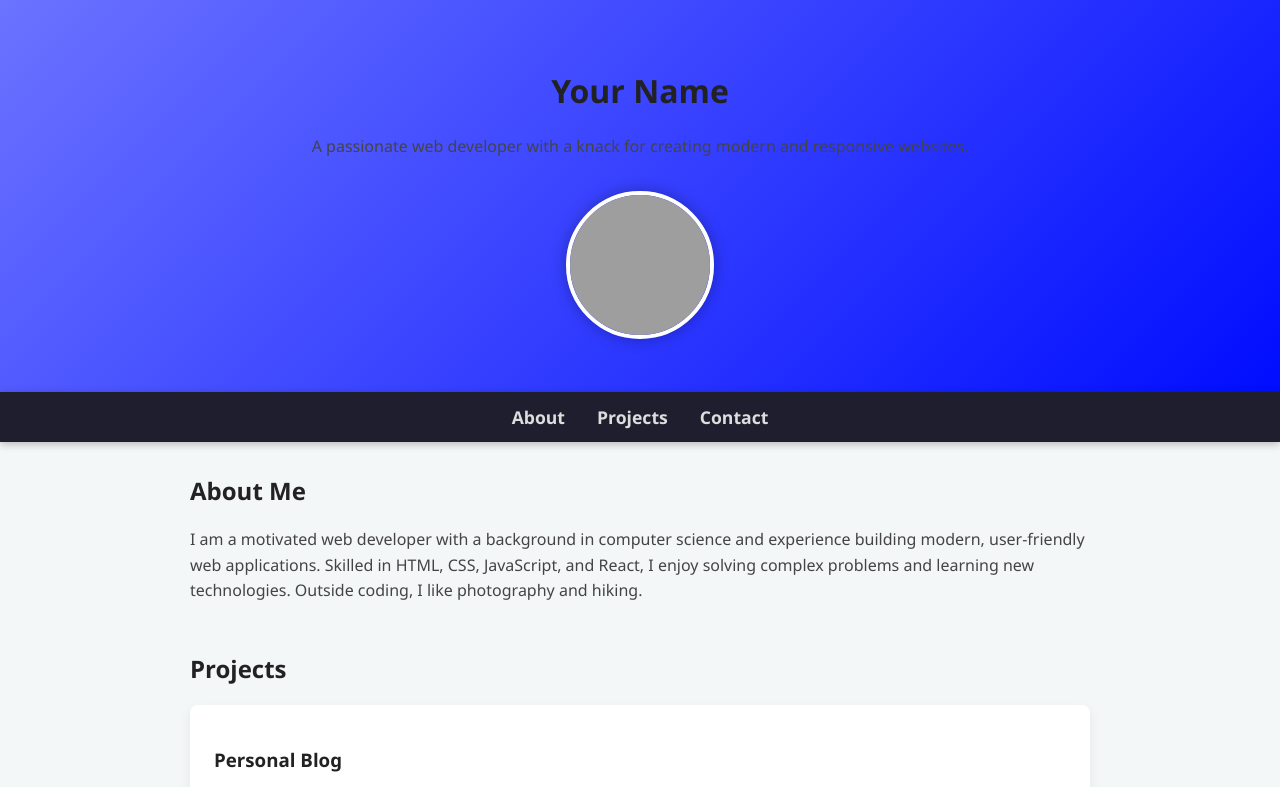
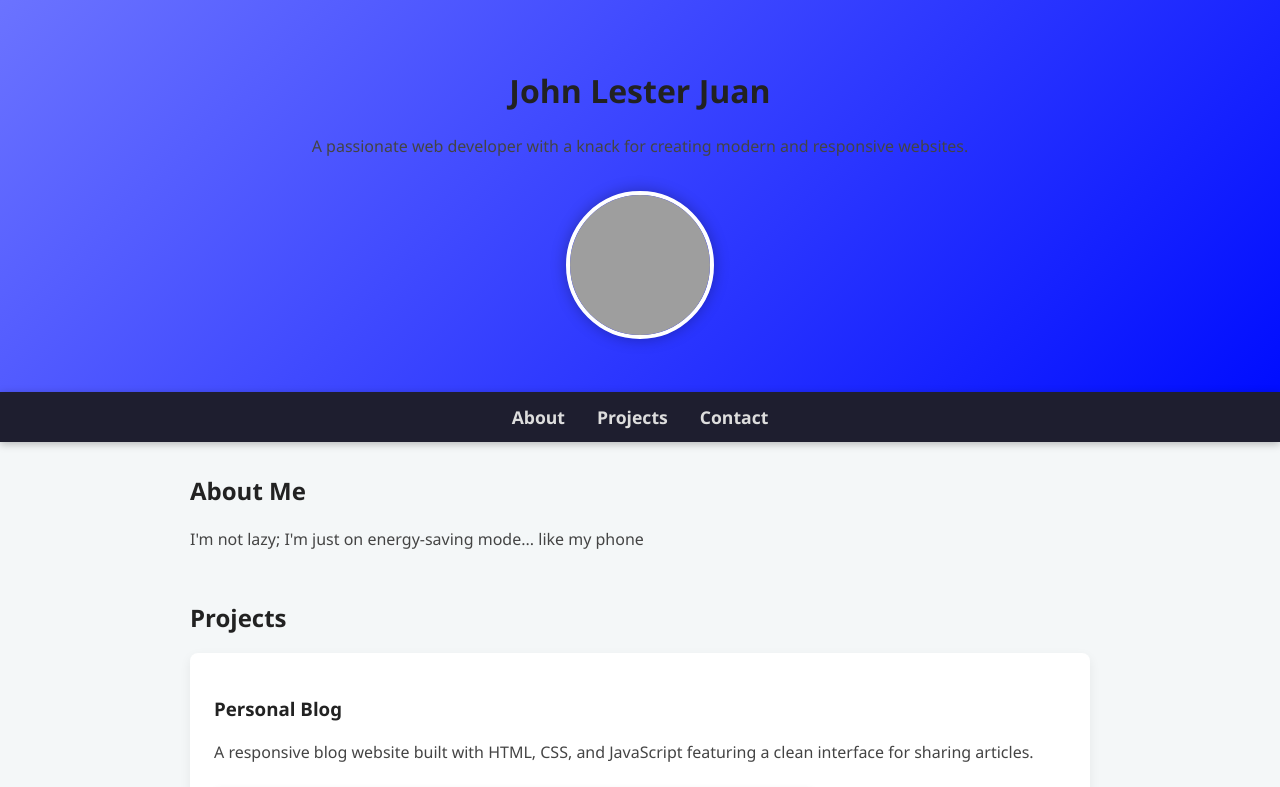
Before and after one commit to Mickeyykun/jLester, a plain HTML site: page index.html in a window 1280 px wide. Shown: the top 787 px of the page. Drawn offline with Linux system fonts and the light colour scheme; grey boxes are pictures that could not be loaded.

Commit message:
Update index.html

```diff
--- a/index.html
+++ b/index.html
@@ -4,7 +4,7 @@
 <head>
   <meta charset="UTF-8" />
   <meta name="viewport" content="width=device-width, initial-scale=1" />
-  <title>Your Name - Portfolio</title>
+  <title>Undogs Portfolio</title>
   <style>
     body {
       font-family: 'Segoe UI', Tahoma, Geneva, Verdana, sans-serif;
@@ -173,9 +173,9 @@
 </head>
 <body>
   <header>
-      <h1>Your Name</h1>
+      <h1>John Lester Juan</h1>
       <p>A passionate web developer with a knack for creating modern and responsive websites.</p>
-      <img src="https://i.pravatar.cc/140" alt="Your Name" />
+      <img src="https://www.facebook.com/photo.php?fbid=174801596185443&set=pb.100009668118305.-2207520000&type=3" alt="Your Name" />
   </header>
   <nav>
     <ul>
@@ -187,7 +187,7 @@
   <main>
     <section id="about">
       <h2>About Me</h2>
-      <p>I am a motivated web developer with a background in computer science and experience building modern, user-friendly web applications. Skilled in HTML, CSS, JavaScript, and React, I enjoy solving complex problems and learning new technologies. Outside coding, I like photography and hiking.</p>
+      <p>I'm not lazy; I'm just on energy-saving mode... like my phone</p>
     </section>
     <section id="projects">
       <h2>Projects</h2>
```
